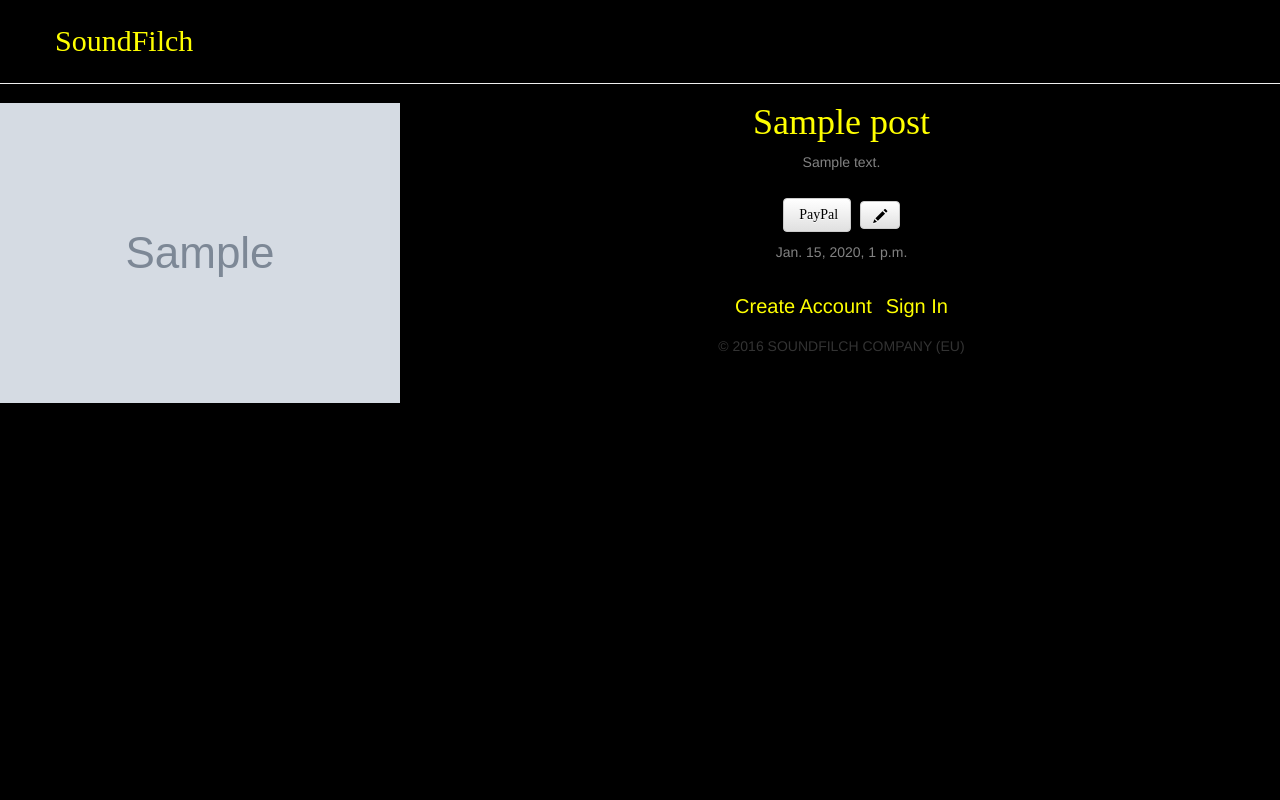
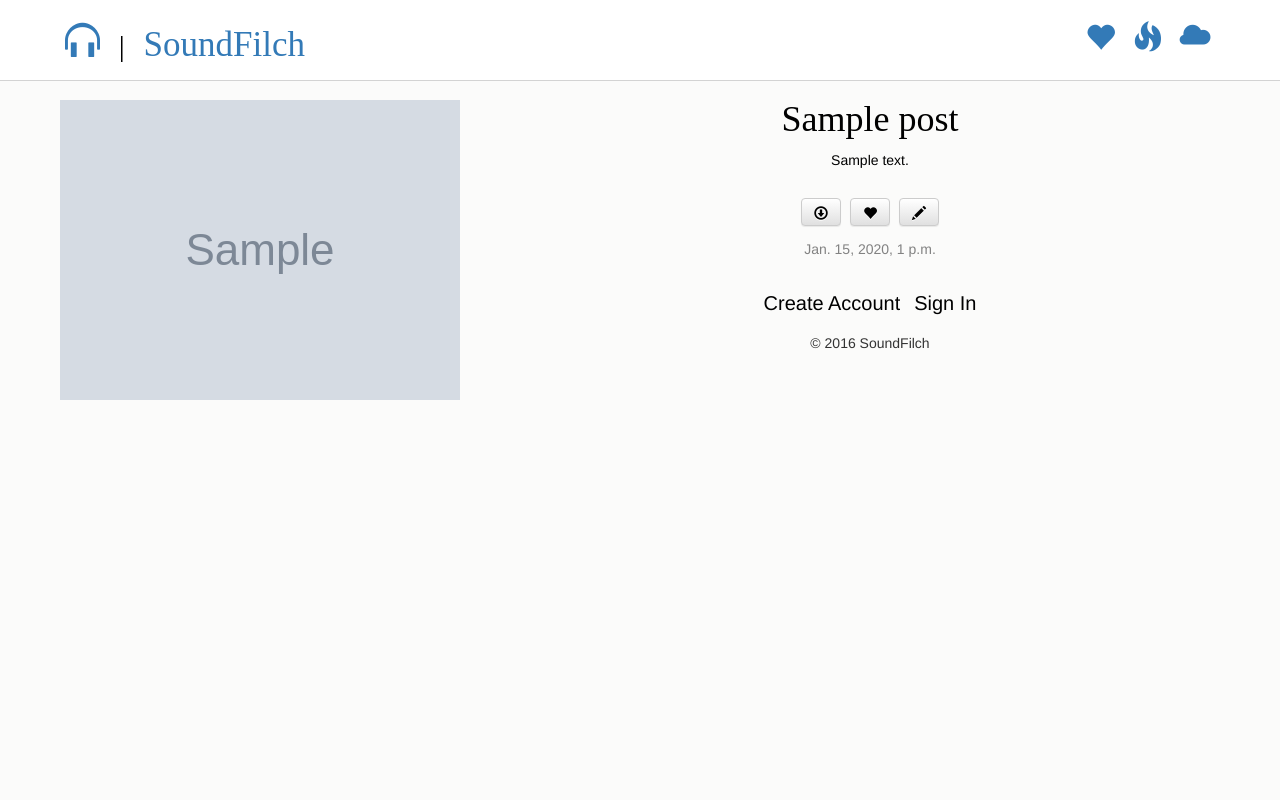
Before and after one commit to feelemon/OnlineMagazine, a Django app: page /post/1/ in a window 1280 px wide. Run offline with Django 3.2, Linux system fonts and the light colour scheme; tables that the repository leaves empty hold one stand-in row (values such as "Sample post"); grey boxes marked "Sample" are stand-in pictures; parts of the project's set-up code (start-up, migrations or seed data) failed here and were passed over; some libraries are stand-ins or nearby versions.

Commit message:
new design & development with db

```diff
--- a/magazine/static/css/magazine.css
+++ b/magazine/static/css/magazine.css
@@ -1,7 +1,7 @@
 h1 a {
     /*color: #FCA205;*/
     font-family: "EA Font v1.5 by Ghettoshark";
-        color: yellow;
+    color: black;
     text-decoration: none;
 }
 
@@ -10,8 +10,9 @@ body, html {
     margin: 0;
     width: 100%;
     height: 100%;
-            background-color: black;
+    background-color: #fbfbfa;
 }
+
 #map {
     width: 100%;
     height: 90%;
@@ -21,12 +22,21 @@ body, html {
     font-family: "EA Font v1.5 by Ghettoshark";
 }
 
-  p a {
-      margin-left: 15px;
+.slash {
+    font-size: 30px;
+    font-family: "M+ 1c thin";
+}
+
+.icon {
+    font-size: 40px;
+}
+
+.name {
+    margin-left: 25px;
     text-decoration: none;
-      font-size: 30px;
-      font-family: "against myself";
-      color: yellow;
+    font-size: 35px;
+    font-family: "Billabong";
+    color: black;
 }
 
 .bot-menu {
@@ -38,24 +48,36 @@ body, html {
 .black, .black a {
     background-color: black;
     text-decoration: none;
-        color: yellow;
+    color: black;
     font-size: 18px;
 }
-
 
 .but a, a:hover a:visited {
     color: black;
     text-align: center;
 }
 
-
+.picture-header {
+    float: right;
+}
 
 .page-header {
-        background-color: inherit;
+    border-bottom-color: lightgray;
+    background-color: white;
     width: 100%;
     align-items: flex-start;
-        margin-top: 0;  margin-left: 0; margin-right: 0; margin-bottom: 5px;
+    margin-top: 0;
+    margin-left: 0;
+    margin-right: 0;
+    margin-bottom: 20px;
     padding: 20px 20px 10px 40px;
+}
+
+.group {
+    float: right;
+    margin-right: 50px;
+    font-size: 30px;
+    /*padding-top: -70px;*/
 }
 
 .page-header h1, .page-header h1 a, .page-header h1 a:visited, .page-header h1 a:active p a:hover {
@@ -86,7 +108,7 @@ body, html {
 
 .top-menu, .top-menu:hover, .top-menu:visited {
     text-decoration: none;
-        color: yellow;
+    color: black;
     float: right;
     font-size: 20pt;
     margin-right: 20px;
@@ -101,19 +123,20 @@ body, html {
     margin-top: -20px;
 }
 
-    .picture {
-        margin-bottom: 1px;
-        /*margin-top: -1px;*/
-    }
+/*.picture {*/
+/*margin-bottom: 1px;*/
+/*!*margin-top: -1px;*!*/
+/*}*/
+
 .post {
     /*margin-top: 30px;*/
     margin-bottom: 20px;
-        background: black;
-        color: yellow;
+    background: #fbfbfa;
+    color: black;
 }
 
 .post p {
-        color: #828282;
+    color: black;
 }
 
 .post h1 a, .post h1 a:visited {
@@ -121,16 +144,24 @@ body, html {
     color: #000000;
 }
 
-    .link , .link a{
+.like {
+
+}
+
+.image {
+    float: left;
+    margin-left: 60px;
+}
+
+.link, .link a {
     text-align: center;
     text-decoration: none;
-        color: yellow;
+    color: black;
     /*float: right;*/
     font-size: 20px;
     margin-top: 20px;
     margin-right: 0px;
 }
-
 
 /* Overline Reveal */
 .hvr-overline-reveal {
@@ -143,22 +174,26 @@ body, html {
     -webkit-backface-visibility: hidden;
     backface-visibility: hidden;
     -moz-osx-font-smoothing: grayscale;
-  position: relative; color: yellow;
-  overflow: hidden;  text-decoration: none;
+    position: relative;
+    color: black;
+    overflow: hidden;
+    text-decoration: none;
 }
 
 .hvr-overline-reveal a, a:hover, a:visited {
     text-decoration: none;
-    color: yellow;
+    color: black;
 }
+
 .hvr-overline-reveal:before {
-  content: "";  text-decoration: none;
+    content: "";
+    text-decoration: none;
     position: absolute;
     z-index: -1;
     left: 0;
     right: 0;
     top: 0;
-  background: yellow;
+    background: black;
     height: 4px;
     -webkit-transform: translateY(-4px);
     transform: translateY(-4px);
@@ -169,11 +204,12 @@ body, html {
     -webkit-transition-timing-function: ease-out;
     transition-timing-function: ease-out;
 }
+
 .hvr-overline-reveal:hover:before, .hvr-overline-reveal:focus:before, .hvr-overline-reveal:active:before {
     -webkit-transform: translateY(0);
-  transform: translateY(0); color: yellow;
+    transform: translateY(0);
+    color: black;
 }
-
 
 /*!*---------------*!*/
 /*!***** Romeo *****!*/
--- /dev/null
+++ b/magazine/templates/magazine/backet.html
@@ -0,0 +1,6 @@
+{% extends "magazine/base.html" %}
+{% for like in likes %}
+    <p class="like">
+        <a href="{% url 'post_detail' pk=pk.post %}"> {{ post.title }} </a>
+    </p>
+{% endfor %}
--- a/magazine/templates/magazine/base.html
+++ b/magazine/templates/magazine/base.html
@@ -1,23 +1,44 @@
 {% load staticfiles %}
-    <html>
+<html xmlns="http://www.w3.org/1999/html">
 <head>
-            <link href="https://fonts.googleapis.com/css?family=Gloria Hallelujah&subset=latin,cyrillic" rel="stylesheet" type="text/css">
+    <link href="https://fonts.googleapis.com/css?family=Gloria Hallelujah&subset=latin,cyrillic" rel="stylesheet"
+          type="text/css">
     <title> Soundfilch </title>
     <link rel="stylesheet" href="//maxcdn.bootstrapcdn.com/bootstrap/3.2.0/css/bootstrap.min.css">
     <link rel="stylesheet" href="//maxcdn.bootstrapcdn.com/bootstrap/3.2.0/css/bootstrap-theme.min.css">
     <link rel="stylesheet" href="{% static 'css/magazine.css' %}">
-            <meta http-equiv="Content-Type" content="text/html; charset=utf-8" />
+    <meta http-equiv="Content-Type" content="text/html; charset=utf-8"/>
     {#            <link rel="stylesheet" type="text/css" href="animate.css" />#}
     <script src="viewportchecker.js"></script>
-            <script src="//ajax.googleapis.com/ajax/libs/jquery/1.11.0/jquery.min.js"></script> <!-- Библиотека jQuery -->
+    <script src="//ajax.googleapis.com/ajax/libs/jquery/1.11.0/jquery.min.js"></script>
+    <script src="https://ajax.googleapis.com/ajax/libs/jquery/1.11.3/jquery.min.js"></script> <!-- Библиотека jQuery -->
 
 
 </head>
 <body>
 <div class="page-header">
-            <a class="top-menu"></a>
-           <p> <a href="/"> SoundFilch </a> </p>
+    <a class="top-menu">
+        <div class="name">
+            <span class="icon"><a class="glyphicon glyphicon-headphones" href="/"></a> </span>
+            <span style='padding-left:10px;'></span>
+            <span class="slash">|</span>
+            <span style='padding-left:10px;'></span>
+            <a href="/"> SoundFilch </a>
+
+        <span class="group">
+            <a href="{% url 'backet' %}"
+               class="glyphicon glyphicon-heart"></a>
+            <span style='padding-left:10px;'></span>
+                <a href="{% url 'backet' %}"
+                   class="glyphicon glyphicon-fire"></a>
+            <span style='padding-left:10px;'></span>
+                <a href="{% url 'backet' %}"
+                   class="glyphicon glyphicon-cloud"></a>
+            </span>
         </div>
+    </a>
+</div>
+
 <div class="content">
     {% block content %}
     {% endblock %}
@@ -33,14 +54,14 @@
         <a class="hvr-overline-reveal" href="{% url 'locus' %}"> Contact </a>
     {% else %}
         {#                <a class="link" href="{% url 'home' %}">Enter VK</a>#}
-                <a href="{% url 'register' %}" class="hvr-overline-reveal" > Create Account </a>
+        <a href="{% url 'register' %}" class="hvr-overline-reveal"> Create Account </a>
         <span style='padding-left:10px;'></span>
         <a class="hvr-overline-reveal" href="{% url 'login' %}"> Sign In </a>
         {#                <a href="{% url socialauth_begin 'vkontakte-oauth2' %}">Enter VK</a>#}
     {% endif %}
 </div>
 
-           <p align="center"> © 2016 SOUNDFILCH COMPANY (EU) </p>
+<p align="center"> © 2016  SoundFilch </p>
 
 {#        <div class="black" align="center">#}
 {#            <b class="white"> Authorization: </b>#}
--- a/magazine/templates/magazine/base_work.html
+++ b/magazine/templates/magazine/base_work.html
@@ -1,7 +1,8 @@
 {% load staticfiles %}
 <html>
 <head>
-            <link href="https://fonts.googleapis.com/css?family=Gloria Hallelujah&subset=latin,cyrillic" rel="stylesheet" type="text/css">
+    <link href="https://fonts.googleapis.com/css?family=Gloria Hallelujah&subset=latin,cyrillic" rel="stylesheet"
+          type="text/css">
     <title>soundfilch</title>
     <link rel="stylesheet" href="//maxcdn.bootstrapcdn.com/bootstrap/3.2.0/css/bootstrap.min.css">
     <link rel="stylesheet" href="//maxcdn.bootstrapcdn.com/bootstrap/3.2.0/css/bootstrap-theme.min.css">
@@ -16,7 +17,7 @@
             <span class="link"> Places </span>
         </a>
     {% endif %}
-            <p><a href="/">SoundFilch</a> </p>
+    <p><a href="/">SoundFilch</a></p>
 </div>
 <div class="content container">
     <div class="row">
--- a/magazine/templates/magazine/invalid.html
+++ b/magazine/templates/magazine/invalid.html
@@ -1,5 +1,5 @@
 {% extends 'magazine/base.html' %}
 
-    {% block content %}
-        <h1> I'm Sorry ): </h1>
-    {% endblock content %}
+{% block content %}
+    <h1> I'm Sorry ): </h1>
+{% endblock content %}
--- a/magazine/templates/magazine/locus.html
+++ b/magazine/templates/magazine/locus.html
@@ -4,7 +4,7 @@
     <html xmlns="http://www.w3.org/1999/xhtml">
     <head>
         <title>Быстрый старт. Размещение интерактивной карты на странице</title>
-    <meta http-equiv="Content-Type" content="text/html; charset=utf-8" />
+        <meta http-equiv="Content-Type" content="text/html; charset=utf-8"/>
         <script src="https://api-maps.yandex.ru/2.1/?lang=ru_RU" type="text/javascript"></script>
         <script src="../../static/js/mapbasics.js"></script>
     </head>
--- a/magazine/templates/magazine/login.html
+++ b/magazine/templates/magazine/login.html
@@ -4,6 +4,6 @@
         {% csrf_token %}
         <!-- as_p для того, чтобы каждый элемент формы был с новой строки -->
         {{ form.as_p }}
-      <button type="submit"> Sign In </button>
+        <button type="submit"> Sign In</button>
     </form>
 {% endblock %}
--- a/magazine/templates/magazine/payment.html
+++ b/magazine/templates/magazine/payment.html
@@ -5,7 +5,7 @@
     <h3>You are to pay:</h3>
     <p>{{ paypal_dict.amount }} {{ paypal_dict.currency_code }}</p>
     <p>Invoice: {{ paypal_dict.invoice }}</p>
- <br />
+    <br/>
     <p>Pay with PayPal:</p>
     {{ form.render }}
 
--- a/magazine/templates/magazine/post_detail.html
+++ b/magazine/templates/magazine/post_detail.html
@@ -1,9 +1,11 @@
 {% extends 'magazine/base.html' %}
 
 {% block content %}
+    <span class="image">
     {% if post.image %}
-        <img src='{{ post.image.url }}' class="img-responsive" align="left" />
+        <img src='{{ post.image.url }}' class="img-responsive" />
     {% endif %}
+    </span>
     {#        <div class="opis">#}
     <div class="post">
         {#            {% if post.published_date %}#}
@@ -13,11 +15,18 @@
         <h1>{{ post.title }}</h1>
         <p>{{ post.text|linebreaks }}</p>
 
-        <h1 align="center"><a class="btn btn-default" href="{% url 'cart' %}"><span class="glyphicon gliphicon"></span> PayPal </a>
-           <a class="btn btn-default" href="{% url 'post_edit' pk=post.pk %}"><span class="glyphicon glyphicon-pencil"></span></a></h1>
+        <h1 align="center">
+            <a id = "post{{ post.author.id }}" class="btn btn-default" href="{% url 'cart' %}"><span class="glyphicon glyphicon-download"></span></a>
+            <a class="btn btn-default" href="{% url 'post_edit' pk=post.pk %}"><span
+                    class="glyphicon glyphicon-heart"></span></a>
+            <a class="btn btn-default" href="{% url 'post_edit' pk=post.pk %}"><span
+                    class="glyphicon glyphicon-pencil"></span></a>
+        </h1>
         <div class="date">
             {{ post.published_date }}
         </div>
+
     </div>
+
     {#        </div>#}
 {% endblock %}
--- a/magazine/templates/magazine/post_edit.html
+++ b/magazine/templates/magazine/post_edit.html
@@ -6,7 +6,7 @@
         <h1>New post</h1>
         <form method="POST" action='' enctype='multipart/form-data' class="post-form">{% csrf_token %}
             {{ form.as_p }}
-             <button type="submit" class="save btn btn-default"> Save </button>
+            <button type="submit" class="save btn btn-default"> Save</button>
         </form>
         {#        </div>#}
     </div>
--- a/magazine/urls.py
+++ b/magazine/urls.py
@@ -15,6 +15,8 @@ urlpatterns = [
     url(r'^accounts/logout/$', logout, {'next_page': 'post_list'}, name='logout'),
     url(r'^accounts/loginok/$', login, {'template_name': 'magazine/login.html'}, name='login'),
     url(r'^locus/$', views.locus, name='locus'),
+    url(r'^backet/$', views.backet, name='backet'),
+    # url (r'^post/(?P<pk>[0-9]+)/$'
 
     #vk
     url(r'^accounts/login/$', views.home, name='home'),
--- a/magazine/views.py
+++ b/magazine/views.py
@@ -167,3 +167,6 @@ def paypal_pay(request):
      form = PayPalPaymentsуForm(initial=paypal_dict)
      context = {"form": form, "paypal_dict": paypal_dict}
      return render(request, "magazine/payment.html", context)
+
+def backet(request):
+    return render(request, "magazine/backet.html",)
```
Also changed, not shown: magazine/models.py (+46 -13 lines), magazine/templates/magazine/post_list.html (+10 -1 lines), magazine/migrations/0003_auto_20160515_2119.py (added), magazine/templates/magazine/page_welcome.html (indentation only). Lines whose indentation alone changed are shown as unchanged.
